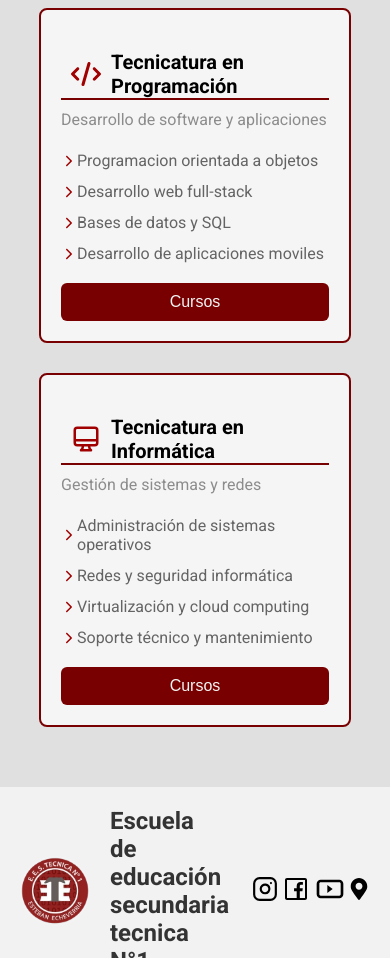
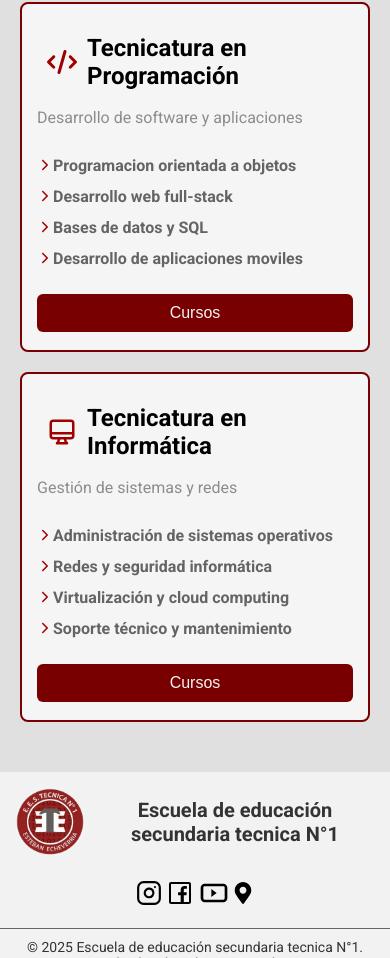
Before and after one commit to Juanerros/new-site, a React (Vite) app: page / in a window 390 px wide. Shown: the part 1042-2000 px from the top of the page. Built offline with nearby package versions, Linux system fonts and the light colour scheme.

Commit message:
Mas responsive, arreglos inicio, novedades y contacto
agregue un mejor responsive a novedades, incio y el footer.

```diff
--- a/src/components/css/footer.css
+++ b/src/components/css/footer.css
@@ -37,7 +37,8 @@ footer {
 
 .logo img {
     width: 70px;
-    height: 70px;}
+    height: 70px;
+}
 
 .logo h2 {
     font-size: 24px;
@@ -46,3 +47,20 @@ footer {
     color: var(--font-light);
     width: 50%;
 }
+
+@media (max-width: 768px) {
+    footer {
+        flex-direction: column;
+        align-items: center;
+        gap: 20px;
+        padding: 15px;
+    }
+
+    .logo h2 {
+        font-size: 20px;
+        width: 100%;
+        text-align: center;
+        margin-left: 0;
+    }
+
+}
--- a/src/pages/Contact.jsx
+++ b/src/pages/Contact.jsx
@@ -36,6 +36,10 @@ export default function Contact() {
           </div>
         </div>
       </div>
+      <div className="img">
+        <h2>Datos</h2>
+        <img src="/imgs/contacto.jpg" alt="Contacto" />
+      </div>
     </>
   );
 }
--- a/src/pages/News.jsx
+++ b/src/pages/News.jsx
@@ -37,13 +37,6 @@ export default function News() {
         </article>
       </div>
 
-      <h2 className='title'>Desbloqueo de netbook</h2>
-      <article className='conectar'>
-        <h3>Solucion para bloqueo de netbooks</h3>
-        <div className="line"></div>
-        <a href="#"><span>Ver solucion</span></a>
-      </article>
-
       <h2 className='title'>Olimpiadas</h2>
       <div className="olim">
         <article className='conectar'>
@@ -65,6 +58,13 @@ export default function News() {
           <a href="#"><span>Ver evento</span></a>
         </article>
       </div>
+
+      <h2 className='title'>Desbloqueo de netbook</h2>
+      <article className='conectar'>
+        <h3>Solucion para bloqueo de netbooks</h3>
+        <div className="line"></div>
+        <a href="#"><span>Ver solucion</span></a>
+      </article>
     </>
   );
 }
--- a/src/pages/css/contact.css
+++ b/src/pages/css/contact.css
@@ -36,6 +36,14 @@
     align-items: center;
 }
 
+.porte h2 {
+    padding-left: 5px;
+    padding-right: 5px;
+    font-size: 36px;
+    font-weight: 600;
+    border-bottom: 3px solid var(--secundary-color);
+}
+
 .trans {
     display: flex;
     flex-direction: row;
@@ -53,3 +61,26 @@
     display: flex;
     flex-direction: column;
 }
+
+.img {
+    display: flex;
+    flex-direction: column;
+    justify-content: center;
+    align-items: center;
+    gap: 10px;
+    width: 100%;
+}
+
+.img h2 {
+    padding-left: 5px;
+    padding-right: 5px;
+    font-size: 36px;
+    font-weight: 600;
+    border-bottom: 3px solid var(--secundary-color);
+}
+
+.img img {
+    max-height: 500px;
+    border: 1px solid var(--secundary-color);
+    border-radius: 5px;
+}
--- a/src/pages/css/home.css
+++ b/src/pages/css/home.css
@@ -21,10 +21,12 @@
     text-align: left;
     gap: 15px;
 }
+
 .text h1 {
     font-size: 45px;
     font-weight: 700;
 }
+
 .text h2 {
     font-size: 20px;
     font-weight: 300;
@@ -44,7 +46,7 @@
     cursor: pointer;
     padding: 8px 22px;
     background-color: rgb(220, 220, 220);
-    font-weight: lighter;
+    font-weight: 500;
     border-radius: 5px;
     color: var(--secundary-color);
     font-size: 18px;
@@ -59,50 +61,64 @@
 .section {
     display: flex;
     justify-content: center;
+    flex-direction: column;
     align-items: center;
+    width: 100%;
     flex-direction: row;
     gap: 20px;
-    margin: 40px;
+    margin: 10px;
 }
 
 .tecnicaturas {
-    display: flex;
-    justify-content: space-evenly;
-    gap: 20px;
+    display: grid;
+    grid-template-columns: repeat(auto-fit, minmax(300px, 1fr));
+    grid-gap: 20px;
+    margin-right: auto;
+    margin-left: auto;
+    margin: 20px;
+    width: 100% !important;
+    transition: all .3s;
 }
 
 .box {
-    padding: 20px;
+    padding: 15px;
     display: flex;
     text-align: center;
-    justify-content: space-between;
+    justify-content: space-around;
     flex-direction: column;
     text-align: left;
-    width: 380px;
-    height: auto;
+    height: 350px;
+    width: 100% !important;
     background-color: whitesmoke;
     border: 2px solid var(--primary-color);
     border-radius: 8px;
     transition: .4s;
 }
-.box h2{
-    font-size: 20px;
+
+.box h2 {
+    font-size: 24px;
 }
-.box p{
+
+.box p {
     color: rgb(140, 140, 140);
 }
-.box:hover{
+
+.box:hover {
     transform: translateY(-5px);
     filter: drop-shadow(1px 1px 4px rgb(0, 0, 0, .2));
 }
 
-.title{
+.title {
     display: flex;
     align-items: center;
+    justify-content: space-around;
     gap: 10px;
+    margin-top: 10px !important;
+    border: none !important;
+    min-height: 60px;
 }
 
-.icon{
+.icon {
     display: flex;
     align-items: center;
     color: #a00000;
@@ -111,12 +127,13 @@
 .lista {
     padding-top: 10px;
 }
-.lista h4{
+
+.lista h4 {
     display: flex;
     align-items: center;
     margin-top: 12px;
     font-size: 16px;
-    font-weight: 400;
+    font-weight: 400gin;
     color: rgb(100, 100, 100);
 }
 
@@ -133,6 +150,7 @@
     border: none;
     transition: .3s;
 }
+
 .btn-tecnicaturas:hover {
     filter: brightness(.8);
 }
@@ -144,33 +162,36 @@
         align-items: center;
         padding: 20px;
     }
+
     .text {
         width: 100%;
         text-align: center;
     }
-    .section {
-        flex-direction: column;
-        align-items: center;
-        width: 100%;
-    }
+
     .buttons {
         justify-content: center;
     }
+}
+
+@media (max-width: 980px) {
+    .tecnicaturas .box:last-child {
+        grid-column: 1 / -1;
+        margin: 0 auto;
+    }
+
+    .box {
+        height: 350px;
+    }
+}
+
+@media (max-width: 640px) {
     .tecnicaturas {
-        flex-direction: column;
-        align-items: center;
-        width: 80%;
-    }
-    .box {
-        width: 80%;
+        width: 80% !important;
     }
 }
 
 @media (max-width: 500px) {
     .tecnicaturas {
-        gap: 30px;
-    }
-    .box {
-        width: 100%;
+        width: 100% !important;
     }
 }
--- a/src/pages/css/news.css
+++ b/src/pages/css/news.css
@@ -1,35 +1,38 @@
-.hero-news  h2 {
+.hero-news h2 {
     color: whitesmoke;
     font-size: 50px;
 }
 
-.hero-news  p {
+.hero-news p {
     color: rgb(219, 219, 219);
     font-size: 20px;
 }
 
 .olim {
-    display: flex;
-    justify-content: center;
-    align-items: center;
-    gap: 20px;
-    margin-top: 20px;
+    display: grid;
+    grid-template-columns: repeat(auto-fit, minmax(300px, 1fr));
+    grid-gap: 20px;
+    margin-right: auto;
+    margin-left: auto;
+    margin: 20px;
+
 }
 
 .olim article {
-    width: 30%;
+    width: 100% !important;
 }
+
 
 .activitys {
     display: grid;
-    grid-template-columns: repeat(auto-fit, minmax(350px, 1fr));
+    grid-template-columns: repeat(auto-fit, minmax(300px, 1fr));
     grid-gap: 20px;
     margin-right: auto;
     margin-left: auto;
     margin: 20px;
 }
 
- article {
+article {
     display: flex;
     flex-direction: column;
     justify-content: space-around;
@@ -40,20 +43,20 @@
     transition: 0.3s;
 }
 
- article h3 {
+article h3 {
     min-height: 40px;
 }
 
- article:hover {
+article:hover {
     transform: translateY(-5px);
     box-shadow: 1px 1px 10px rgba(0, 0, 0, 0.2);
 }
 
- article p {
+article p {
     color: var(--font-light);
 }
 
- article a {
+article a {
     position: relative;
     overflow: hidden;
     z-index: 1;
@@ -112,24 +115,13 @@ article a:hover span {
     border-bottom: 2px solid var(--primary-color);
     padding: 0 10px;
     margin-bottom: 10px;
-    margin-top: 20px;
+    margin-top: 50px;
 }
 
 .conectar {
     margin-top: 10px;
     width: 50%;
 }
-
-@media (max-width: 1200px) {
-    .olim {
-        flex-direction: column;
-    }
-
-    .olim article {
-        width: 70%;
-    }
-}
-
 
 @media (max-width: 768px) {
     .olim article {
@@ -149,6 +141,18 @@ article a:hover span {
     }
 }
 
+@media (max-width: 980px) {
+    .activitys article:last-child {
+        grid-column: 1 / -1;
+        margin: 0 auto;
+    }
+
+    .olim article:last-child {
+        grid-column: 1 / -1;
+        margin: 0 auto;
+    }
+}
+
 @media (max-width: 500px) {
     .activitys {
         gap: 30px;
```
Also changed, not shown: public/imgs/contacto.jpg (added).
